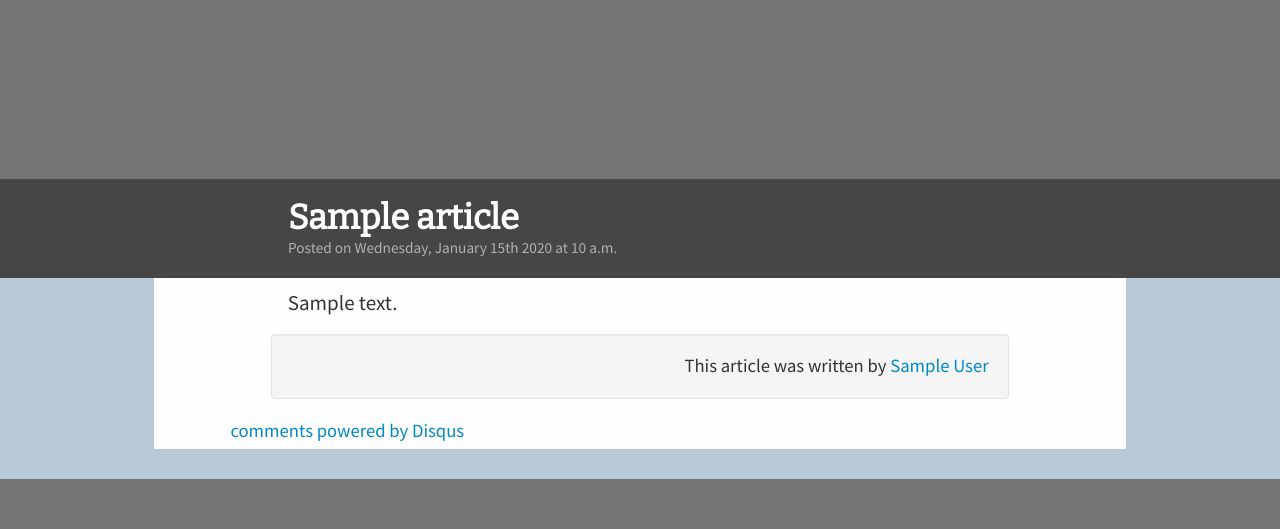
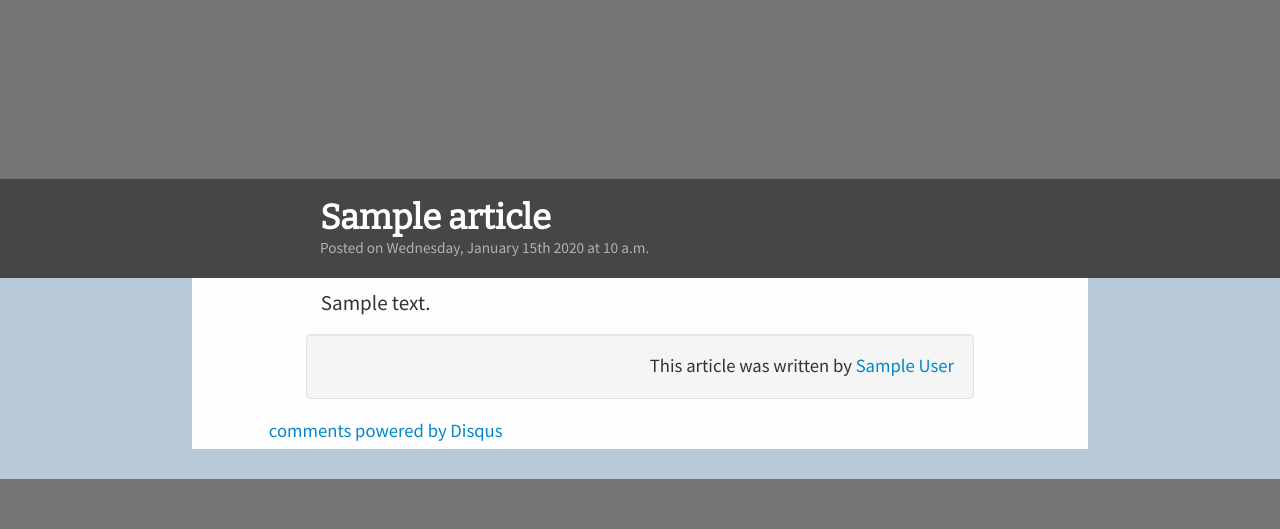
Before and after one commit to jaredhaight/lgod, a Django app: template main/templates/articleView.html in a window 1280 px wide. Shown: the part 271-800 px from the top of the page. Run offline with Django 3.2, Linux system fonts and the light colour scheme; the template is opened without the code that fills it: most values are stand-ins (such as "Sample title", 1, 10 or a date in 2020); style sheets or scripts are compiled from the project's sources; some libraries are stand-ins or nearby versions.

Commit message:
Further adjustments of line length in articles.

```diff
--- a/main/static/css/styles.less
+++ b/main/static/css/styles.less
@@ -147,7 +147,7 @@ blockquote p {
   position: fixed;
   top: 0;
   background: @offWhite;
-  z-index: 100;
+  z-index: 1000;
   .sanSerifText(.95em, 1.2em, @base);
   .box-shadow(0px, 1px, 10px, rgba(50,50,50,0.43));
 }
@@ -789,7 +789,7 @@ blockquote p {
 #articleTitle {
   .serifText(1em, 1.2em, @offWhite);
   position: relative;
-  left: 22.5%;
+  left: 25%;
   width: 57.5%;
   bottom: 20px;
 }
@@ -826,8 +826,8 @@ blockquote p {
 }
 
 .articleWrap {
-  margin-left: 12%;
-  margin-right: 12%;
+  margin-left: 15%;
+  margin-right: 15%;
 }
 
 #articleBody  {
@@ -836,6 +836,10 @@ blockquote p {
   padding-right: 7%;
   padding-top: 10px;
   padding-bottom: 15px;
+  max-width: 1000px;
+  float: none;
+  margin-left: auto;
+  margin-right: auto;
 }
 
 #articleBody p {
@@ -932,7 +936,7 @@ blockquote p {
 }
 
 #disqus_thread {
-  width: 60%;
+  width: 90%;
   margin: 0 auto;
 }
 
@@ -2176,15 +2180,6 @@ li[class^="icon-"].icon-large:before, li[class*=" icon-"].icon-large:before {
     top: 0;
   }
 
-  #articleMetaBox #articleTitle {
-    left: 0;
-    bottom: 25px;
-    width: 95%;
-    text-align: center;
-    margin-left: auto;
-    margin-right: auto;
-  }
-
   #articleDate {
     width: 90%;
     margin-left: auto;
@@ -2310,7 +2305,7 @@ li[class^="icon-"].icon-large:before, li[class*=" icon-"].icon-large:before {
     float: none;
   }
 
-  #disqus_thread {
+  .span12 #disqus_thread {
     width: 100%;
   }
 
@@ -2461,7 +2456,12 @@ li[class^="icon-"].icon-large:before, li[class*=" icon-"].icon-large:before {
   }
 
   #articleTitle {
-    left: 11.5%;
+    left: 0;
+    bottom: 25px;
+    width: 95%;
+    text-align: center;
+    margin-left: auto;
+    margin-right: auto;
   }
 
   .articleWrap {
@@ -2479,4 +2479,8 @@ li[class^="icon-"].icon-large:before, li[class*=" icon-"].icon-large:before {
     padding-right: 10%;
   }
 
-}
+  #disqus_thread {
+    width: 60%;
+  }
+
+}
```
